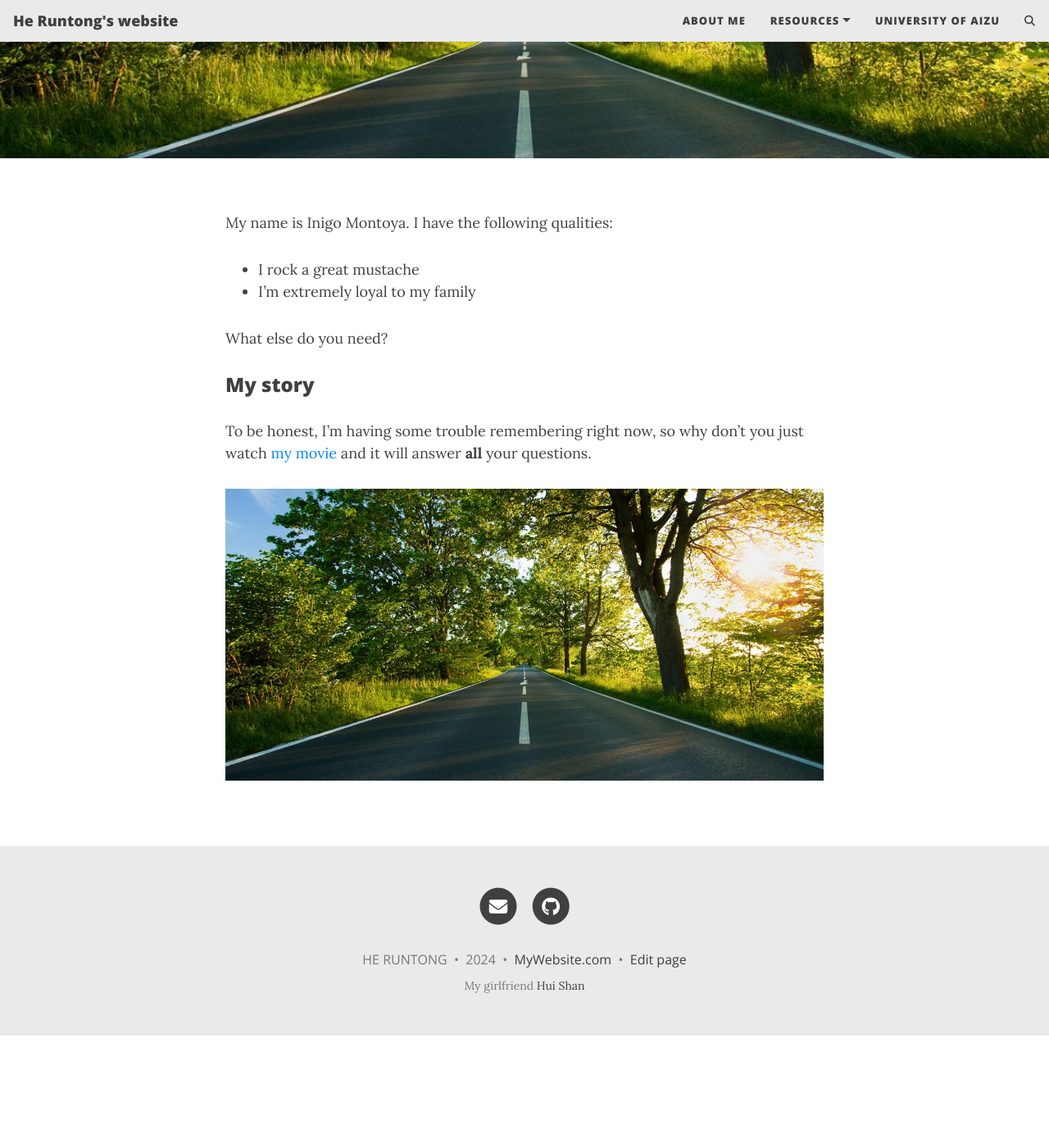
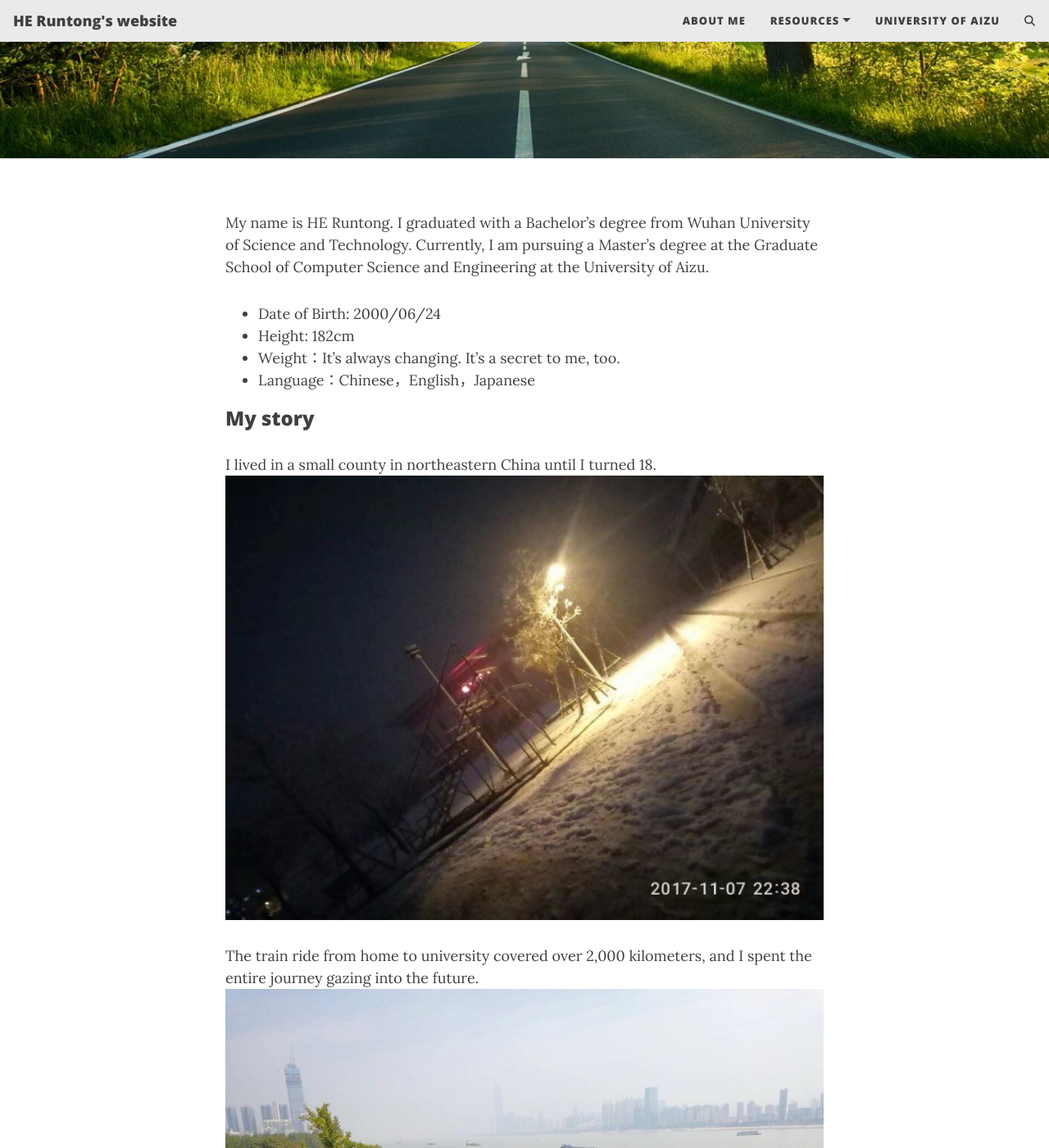
Before and after one commit to Runturn/MyPage, a Jekyll site: the page built from aboutme.md, in a window 1280 px wide and 1400 px high, scrolled down 352 px. Shown: the whole window at 82% size. Built offline with Jekyll 4.4.1, drawn with Linux system fonts in a browser that asks for light colours; comment, search, counter and statistics services are not loaded; before the commit the page ends 1615 px from its top, so only the background shows below that; some of the changed text lies outside the part shown.

Commit message:
add photos

```diff
--- a/_config.yml
+++ b/_config.yml
@@ -10,7 +10,7 @@
 ############################
 
 # Name of website
-title: He Runtong's website
+title: HE Runtong's website
 
 # Your name to show in the footer
 author: HE RUNTONG
--- a/aboutme.md
+++ b/aboutme.md
@@ -1,19 +1,27 @@
 ---
 layout: page
 title: About me
-subtitle: Why you'd want to go on a date with me
+subtitle: Why don't you become friends with me?
 cover-img: /assets/img/path.jpg
 ---
 
-My name is Inigo Montoya. I have the following qualities:
+My name is HE Runtong. I graduated with a Bachelor’s degree from Wuhan University of Science and Technology. Currently, I am pursuing a Master’s degree at the Graduate School of Computer Science and Engineering at the University of Aizu.
 
-- I rock a great mustache
-- I'm extremely loyal to my family
+- Date of Birth: 2000/06/24
+- Height: 182cm
+- Weight：It's always changing. It's a secret to me, too.
+- Language：Chinese，English，Japanese
 
-What else do you need?
+
 
 ### My story
 
-To be honest, I'm having some trouble remembering right now, so why don't you just watch [my movie](https://en.wikipedia.org/wiki/The_Princess_Bride_%28film%29) and it will answer **all** your questions.
+I lived in a small county in northeastern China until I turned 18.  ![image](/assets/img/The path home from school.jpg)
 
-![image](/assets/img/path.jpg)
+The train ride from home to university covered over 2,000 kilometers, and I spent the entire journey gazing into the future.  ![image](/assets/img/Changjiang.jpg)
+
+Perhaps now is the time to start turning that vision into reality.
+
+![image](/assets/img/Snowing.jpg)
+
+Even though the roads turn muddy on snowy days, the crisp and refreshing air makes it all worthwhile. There's a unique charm in watching snowflakes dance through the sky, reminding me that every challenging path still offers moments of beauty and clarity.
```
Also changed, not shown: assets/img/Changjiang.jpg (added), assets/img/Snowing.jpg (added), assets/img/The path home from school.jpg (added).
